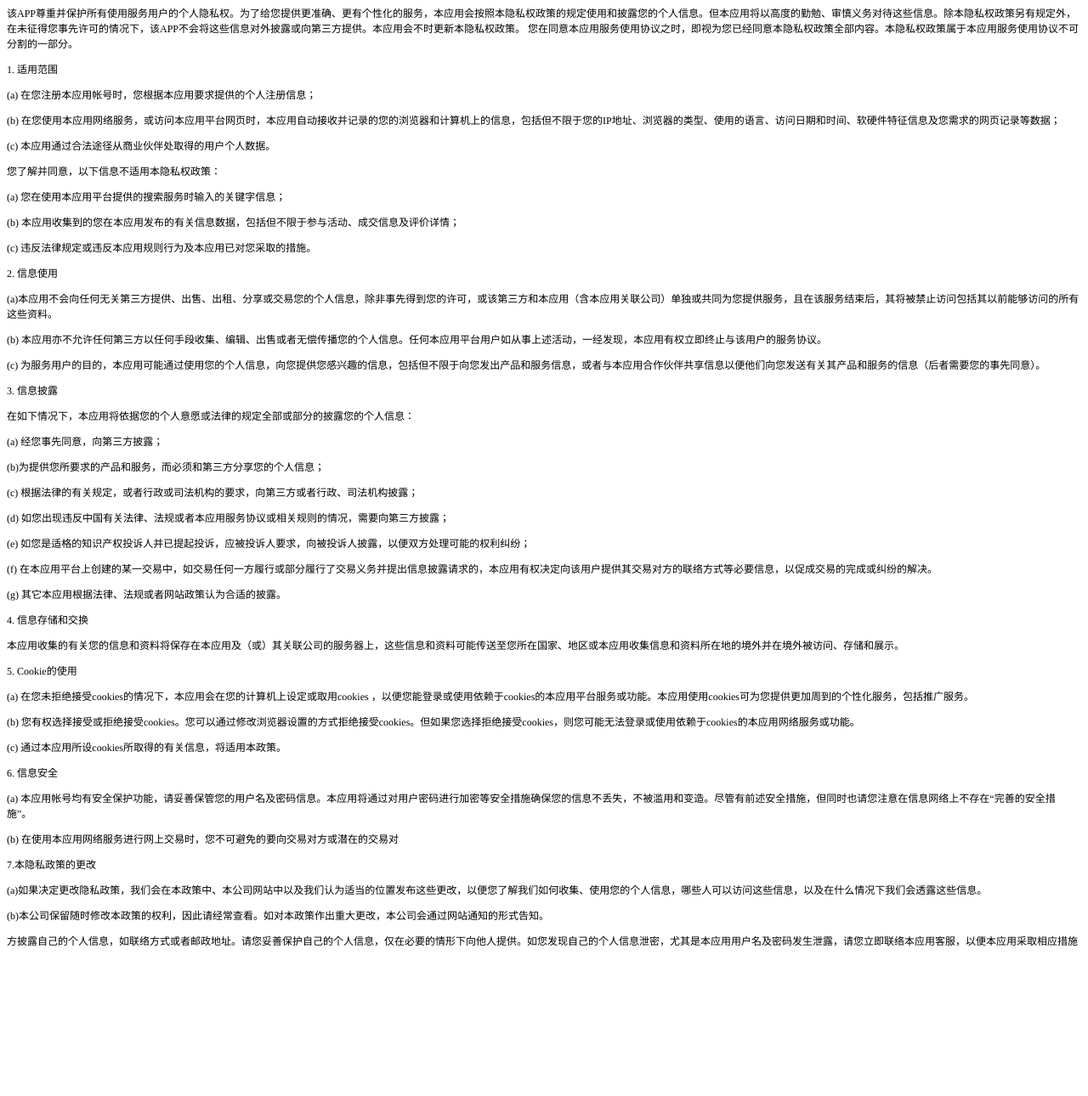
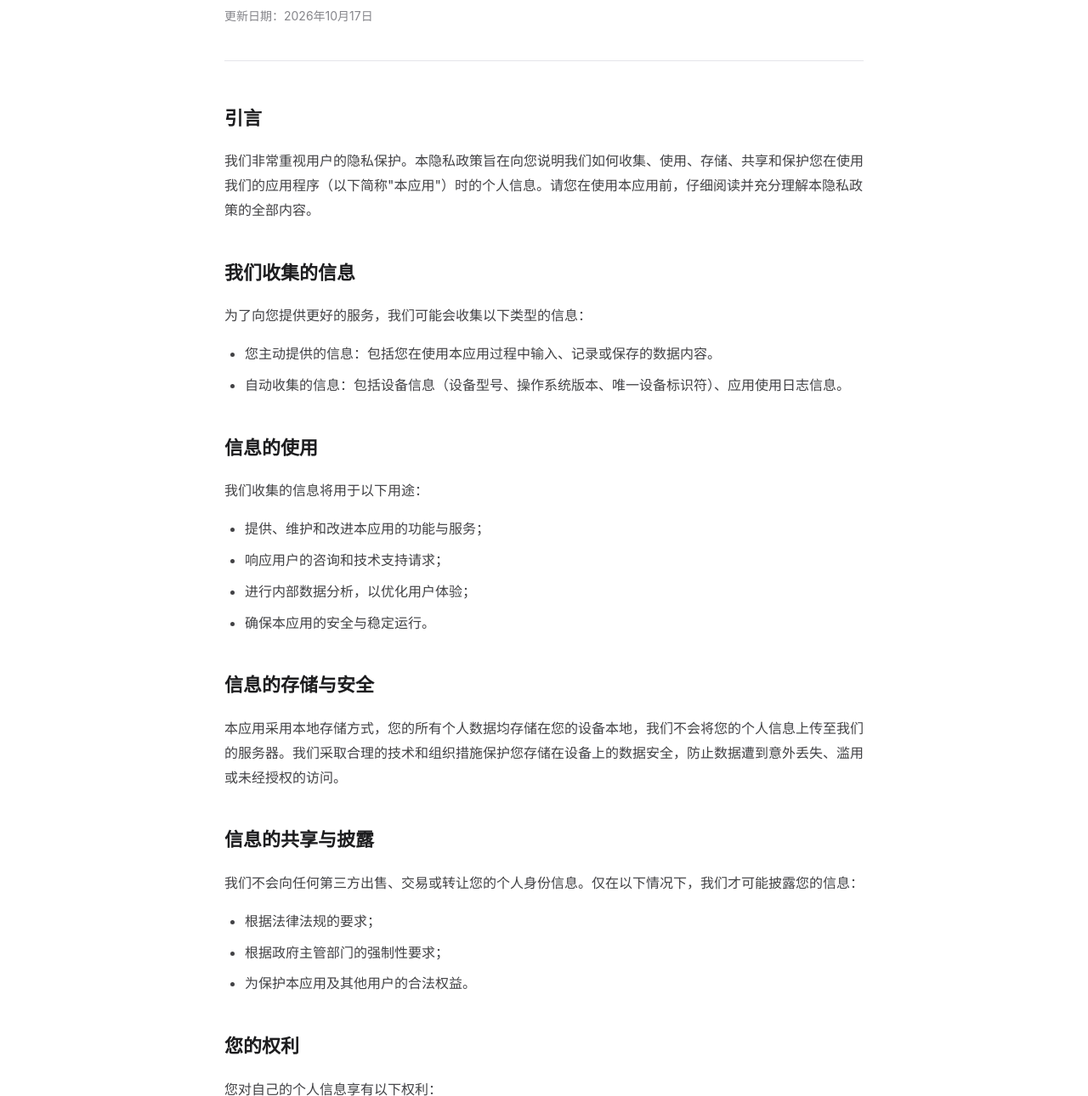
Before and after one commit to guojiadu8889/xingxulian, a plain HTML site: page index.html in a window 1280 px wide. Shown: the part 124-1414 px from the top of the page at 85% size. Before the commit the page ends 1290 px from the top, so only its background shows below. Drawn offline with Linux system fonts and the light colour scheme.

Commit message:
Update index.html

```diff
--- a/index.html
+++ b/index.html
@@ -1,61 +1,177 @@
-<!DOCTYPE html PUBLIC "-//W3C//DTD HTML 4.01//EN" "http://www.w3.org/TR/html4/strict.dtd">
-<html>
+<!DOCTYPE html>
+<html lang="zh-CN">
 <head>
-  <meta http-equiv="Content-Type" content="text/html; charset=utf-8">
-  <meta http-equiv="Content-Style-Type" content="text/css">
-  <title></title>
-  <meta name="Generator" content="Cocoa HTML Writer">
-  <meta name="CocoaVersion" content="2685.7">
-  <style type="text/css">
-    p.p2 {margin: 0.0px 0.0px 12.0px 0.0px; font: 12.0px 'Songti SC'; -webkit-text-stroke: #000000}
-    p.p3 {margin: 0.0px 0.0px 12.0px 0.0px; font: 12.0px Times; -webkit-text-stroke: #000000}
-    p.p4 {margin: 0.0px 0.0px 0.0px 0.0px; font: 12.0px Times; -webkit-text-stroke: #000000; min-height: 14.0px}
-    span.s1 {font-kerning: none}
-    span.s2 {font: 12.0px Times; font-kerning: none}
-    span.s3 {font: 12.0px 'Songti SC'; font-kerning: none}
-  </style>
+    <meta charset="UTF-8">
+    <meta name="viewport" content="width=device-width, initial-scale=1.0">
+    <title>隐私政策</title>
+    <style>
+        * {
+            margin: 0;
+            padding: 0;
+            box-sizing: border-box;
+        }
+
+        body {
+            font-family: -apple-system, BlinkMacSystemFont, "Segoe UI", "PingFang SC", "Hiragino Sans GB", "Microsoft YaHei", sans-serif;
+            background-color: #ffffff;
+            color: #1d1d1f;
+            line-height: 1.8;
+            -webkit-font-smoothing: antialiased;
+        }
+
+        .container {
+            max-width: 800px;
+            margin: 0 auto;
+            padding: 60px 24px;
+        }
+
+        header {
+            margin-bottom: 48px;
+            padding-bottom: 24px;
+            border-bottom: 1px solid #e5e5ea;
+        }
+
+        h1 {
+            font-size: 32px;
+            font-weight: 600;
+            letter-spacing: -0.5px;
+            margin-bottom: 12px;
+        }
+
+        .update-date {
+            font-size: 14px;
+            color: #86868b;
+        }
+
+        h2 {
+            font-size: 22px;
+            font-weight: 600;
+            margin-top: 40px;
+            margin-bottom: 16px;
+            color: #1d1d1f;
+        }
+
+        p {
+            font-size: 16px;
+            color: #424245;
+            margin-bottom: 16px;
+        }
+
+        ul {
+            margin: 12px 0 20px 24px;
+        }
+
+        li {
+            font-size: 16px;
+            color: #424245;
+            margin-bottom: 8px;
+        }
+
+        .contact-email {
+            color: #0071e3;
+            text-decoration: none;
+        }
+
+        .contact-email:hover {
+            text-decoration: underline;
+        }
+
+        footer {
+            margin-top: 60px;
+            padding-top: 24px;
+            border-top: 1px solid #e5e5ea;
+            font-size: 14px;
+            color: #86868b;
+            text-align: center;
+        }
+
+        @media (max-width: 600px) {
+            .container {
+                padding: 32px 20px;
+            }
+            h1 {
+                font-size: 26px;
+            }
+            h2 {
+                font-size: 19px;
+            }
+            p, li {
+                font-size: 15px;
+            }
+        }
+    </style>
 </head>
 <body>
-<h2 style="margin: 0.0px 0.0px 14.9px 0.0px; font: 18.0px 'Songti SC'; -webkit-text-stroke: #000000"><span class="s1"><br>
-APP隐私政策</span></h2>
-<p class="p2"><span class="s1">联系电话：+86 18872739923</span></p>
-<p class="p2"><span class="s1">邮箱：128373jakc@outlook.com</span></p>
-<p class="p2"><span class="s1">该APP尊重并保护所有使用服务用户的个人隐私权。为了给您提供更准确、更有个性化的服务，本应用会按照本隐私权政策的规定使用和披露您的个人信息。但本应用将以高度的勤勉、审慎义务对待这些信息。除本隐私权政策另有规定外，在未征得您事先许可的情况下，该APP不会将这些信息对外披露或向第三方提供。本应用会不时更新本隐私权政策。</span><span class="s2"> </span><span class="s1">您在同意本应用服务使用协议之时，即视为您已经同意本隐私权政策全部内容。本隐私权政策属于本应用服务使用协议不可分割的一部分。</span><span class="s2"><span class="Apple-converted-space"> </span></span></p>
-<p class="p2"><span class="s2">1. </span><span class="s1">适用范围</span></p>
-<p class="p2"><span class="s2">(a) </span><span class="s1">在您注册本应用帐号时，您根据本应用要求提供的个人注册信息；</span></p>
-<p class="p2"><span class="s2">(b) </span><span class="s1">在您使用本应用网络服务，或访问本应用平台网页时，本应用自动接收并记录的您的浏览器和计算机上的信息，包括但不限于您的</span><span class="s2">IP</span><span class="s1">地址、浏览器的类型、使用的语言、访问日期和时间、软硬件特征信息及您需求的网页记录等数据；</span><span class="s2"><span class="Apple-converted-space"> </span></span></p>
-<p class="p2"><span class="s2">(c) </span><span class="s1">本应用通过合法途径从商业伙伴处取得的用户个人数据。</span></p>
-<p class="p2"><span class="s1">您了解并同意，以下信息不适用本隐私权政策：</span></p>
-<p class="p2"><span class="s2">(a) </span><span class="s1">您在使用本应用平台提供的搜索服务时输入的关键字信息；</span></p>
-<p class="p2"><span class="s2">(b) </span><span class="s1">本应用收集到的您在本应用发布的有关信息数据，包括但不限于参与活动、成交信息及评价详情；</span></p>
-<p class="p2"><span class="s2">(c) </span><span class="s1">违反法律规定或违反本应用规则行为及本应用已对您采取的措施。</span></p>
-<p class="p2"><span class="s2">2. </span><span class="s1">信息使用</span></p>
-<p class="p2"><span class="s2">(a)</span><span class="s1">本应用不会向任何无关第三方提供、出售、出租、分享或交易您的个人信息，除非事先得到您的许可，或该第三方和本应用（含本应用关联公司）单独或共同为您提供服务，且在该服务结束后，其将被禁止访问包括其以前能够访问的所有这些资料。</span><span class="s2"><span class="Apple-converted-space"> </span></span></p>
-<p class="p2"><span class="s2">(b) </span><span class="s1">本应用亦不允许任何第三方以任何手段收集、编辑、出售或者无偿传播您的个人信息。任何本应用平台用户如从事上述活动，一经发现，本应用有权立即终止与该用户的服务协议。</span></p>
-<p class="p2"><span class="s2">(c) </span><span class="s1">为服务用户的目的，本应用可能通过使用您的个人信息，向您提供您感兴趣的信息，包括但不限于向您发出产品和服务信息，或者与本应用合作伙伴共享信息以便他们向您发送有关其产品和服务的信息（后者需要您的事先同意）。</span><span class="s2"><span class="Apple-converted-space"> </span></span></p>
-<p class="p2"><span class="s2">3. </span><span class="s1">信息披露</span></p>
-<p class="p2"><span class="s1">在如下情况下，本应用将依据您的个人意愿或法律的规定全部或部分的披露您的个人信息：</span></p>
-<p class="p2"><span class="s2">(a) </span><span class="s1">经您事先同意，向第三方披露；</span></p>
-<p class="p2"><span class="s2">(b)</span><span class="s1">为提供您所要求的产品和服务，而必须和第三方分享您的个人信息；</span></p>
-<p class="p2"><span class="s2">(c) </span><span class="s1">根据法律的有关规定，或者行政或司法机构的要求，向第三方或者行政、司法机构披露；</span></p>
-<p class="p2"><span class="s2">(d) </span><span class="s1">如您出现违反中国有关法律、法规或者本应用服务协议或相关规则的情况，需要向第三方披露；</span></p>
-<p class="p2"><span class="s2">(e) </span><span class="s1">如您是适格的知识产权投诉人并已提起投诉，应被投诉人要求，向被投诉人披露，以便双方处理可能的权利纠纷；</span></p>
-<p class="p2"><span class="s2">(f) </span><span class="s1">在本应用平台上创建的某一交易中，如交易任何一方履行或部分履行了交易义务并提出信息披露请求的，本应用有权决定向该用户提供其交易对方的联络方式等必要信息，以促成交易的完成或纠纷的解决。</span><span class="s2"><span class="Apple-converted-space"> </span></span></p>
-<p class="p2"><span class="s2">(g) </span><span class="s1">其它本应用根据法律、法规或者网站政策认为合适的披露。</span></p>
-<p class="p2"><span class="s2">4. </span><span class="s1">信息存储和交换</span></p>
-<p class="p2"><span class="s1">本应用收集的有关您的信息和资料将保存在本应用及（或）其关联公司的服务器上，这些信息和资料可能传送至您所在国家、地区或本应用收集信息和资料所在地的境外并在境外被访问、存储和展示。</span></p>
-<p class="p3"><span class="s1">5. Cookie</span><span class="s3">的使用</span></p>
-<p class="p2"><span class="s2">(a) </span><span class="s1">在您未拒绝接受</span><span class="s2">cookies</span><span class="s1">的情况下，本应用会在您的计算机上设定或取用</span><span class="s2">cookies </span><span class="s1">，以便您能登录或使用依赖于</span><span class="s2">cookies</span><span class="s1">的本应用平台服务或功能。本应用使用</span><span class="s2">cookies</span><span class="s1">可为您提供更加周到的个性化服务，包括推广服务。</span></p>
-<p class="p2"><span class="s2">(b) </span><span class="s1">您有权选择接受或拒绝接受</span><span class="s2">cookies</span><span class="s1">。您可以通过修改浏览器设置的方式拒绝接受</span><span class="s2">cookies</span><span class="s1">。但如果您选择拒绝接受</span><span class="s2">cookies</span><span class="s1">，则您可能无法登录或使用依赖于</span><span class="s2">cookies</span><span class="s1">的本应用网络服务或功能。</span><span class="s2"><span class="Apple-converted-space"> </span></span></p>
-<p class="p2"><span class="s2">(c) </span><span class="s1">通过本应用所设</span><span class="s2">cookies</span><span class="s1">所取得的有关信息，将适用本政策。</span></p>
-<p class="p2"><span class="s2">6. </span><span class="s1">信息安全</span></p>
-<p class="p2"><span class="s2">(a) </span><span class="s1">本应用帐号均有安全保护功能，请妥善保管您的用户名及密码信息。本应用将通过对用户密码进行加密等安全措施确保您的信息不丢失，不被滥用和变造。尽管有前述安全措施，但同时也请您注意在信息网络上不存在</span><span class="s2">“</span><span class="s1">完善的安全措施</span><span class="s2">”</span><span class="s1">。</span><span class="s2"><span class="Apple-converted-space"> </span></span></p>
-<p class="p2"><span class="s2">(b) </span><span class="s1">在使用本应用网络服务进行网上交易时，您不可避免的要向交易对方或潜在的交易对</span></p>
-<p class="p2"><span class="s2">7.</span><span class="s1">本隐私政策的更改</span></p>
-<p class="p2"><span class="s2">(a)</span><span class="s1">如果决定更改隐私政策，我们会在本政策中、本公司网站中以及我们认为适当的位置发布这些更改，以便您了解我们如何收集、使用您的个人信息，哪些人可以访问这些信息，以及在什么情况下我们会透露这些信息。</span><span class="s2"><span class="Apple-converted-space"> </span></span></p>
-<p class="p2"><span class="s2">(b)</span><span class="s1">本公司保留随时修改本政策的权利，因此请经常查看。如对本政策作出重大更改，本公司会通过网站通知的形式告知。</span></p>
-<p class="p2"><span class="s1">方披露自己的个人信息，如联络方式或者邮政地址。请您妥善保护自己的个人信息，仅在必要的情形下向他人提供。如您发现自己的个人信息泄密，尤其是本应用用户名及密码发生泄露，请您立即联络本应用客服，以便本应用采取相应措施</span><span class="s2"><span class="Apple-converted-space"> </span></span></p>
-<p class="p4"><span class="s1"></span><br></p>
-<p class="p4"><span class="s1"></span><br></p>
+    <div class="container">
+        <header>
+            <h1>隐私政策</h1>
+            <p class="update-date">更新日期：2026年10月17日</p>
+        </header>
+
+        <section>
+            <h2>引言</h2>
+            <p>我们非常重视用户的隐私保护。本隐私政策旨在向您说明我们如何收集、使用、存储、共享和保护您在使用我们的应用程序（以下简称"本应用"）时的个人信息。请您在使用本应用前，仔细阅读并充分理解本隐私政策的全部内容。</p>
+        </section>
+
+        <section>
+            <h2>我们收集的信息</h2>
+            <p>为了向您提供更好的服务，我们可能会收集以下类型的信息：</p>
+            <ul>
+                <li>您主动提供的信息：包括您在使用本应用过程中输入、记录或保存的数据内容。</li>
+                <li>自动收集的信息：包括设备信息（设备型号、操作系统版本、唯一设备标识符）、应用使用日志信息。</li>
+            </ul>
+        </section>
+
+        <section>
+            <h2>信息的使用</h2>
+            <p>我们收集的信息将用于以下用途：</p>
+            <ul>
+                <li>提供、维护和改进本应用的功能与服务；</li>
+                <li>响应用户的咨询和技术支持请求；</li>
+                <li>进行内部数据分析，以优化用户体验；</li>
+                <li>确保本应用的安全与稳定运行。</li>
+            </ul>
+        </section>
+
+        <section>
+            <h2>信息的存储与安全</h2>
+            <p>本应用采用本地存储方式，您的所有个人数据均存储在您的设备本地，我们不会将您的个人信息上传至我们的服务器。我们采取合理的技术和组织措施保护您存储在设备上的数据安全，防止数据遭到意外丢失、滥用或未经授权的访问。</p>
+        </section>
+
+        <section>
+            <h2>信息的共享与披露</h2>
+            <p>我们不会向任何第三方出售、交易或转让您的个人身份信息。仅在以下情况下，我们才可能披露您的信息：</p>
+            <ul>
+                <li>根据法律法规的要求；</li>
+                <li>根据政府主管部门的强制性要求；</li>
+                <li>为保护本应用及其他用户的合法权益。</li>
+            </ul>
+        </section>
+
+        <section>
+            <h2>您的权利</h2>
+            <p>您对自己的个人信息享有以下权利：</p>
+            <ul>
+                <li>访问权：您可以随时查看您在本应用中存储的数据；</li>
+                <li>更正权：您可以修改或更正不准确的个人信息；</li>
+                <li>删除权：您可以删除您在本应用中的全部数据记录。</li>
+            </ul>
+        </section>
+
+        <section>
+            <h2>隐私政策的更新</h2>
+            <p>我们可能会不定期更新本隐私政策。当我们对隐私政策作出重大变更时，我们会在本应用内以适当方式通知您。更新后的隐私政策自发布之日起生效，您继续使用本应用即表示您接受更新后的隐私政策。</p>
+        </section>
+
+        <section>
+            <h2>联系我们</h2>
+            <p>如果您对本隐私政策有任何疑问、意见或建议，欢迎通过以下方式与我们联系：</p>
+            <p>邮箱：<a href="mailto:12938283@qq.com" class="contact-email">12938283@qq.com</a></p>
+        </section>
+
+        <footer>
+            <p>© 2026 版权所有</p>
+        </footer>
+    </div>
 </body>
 </html>
```
